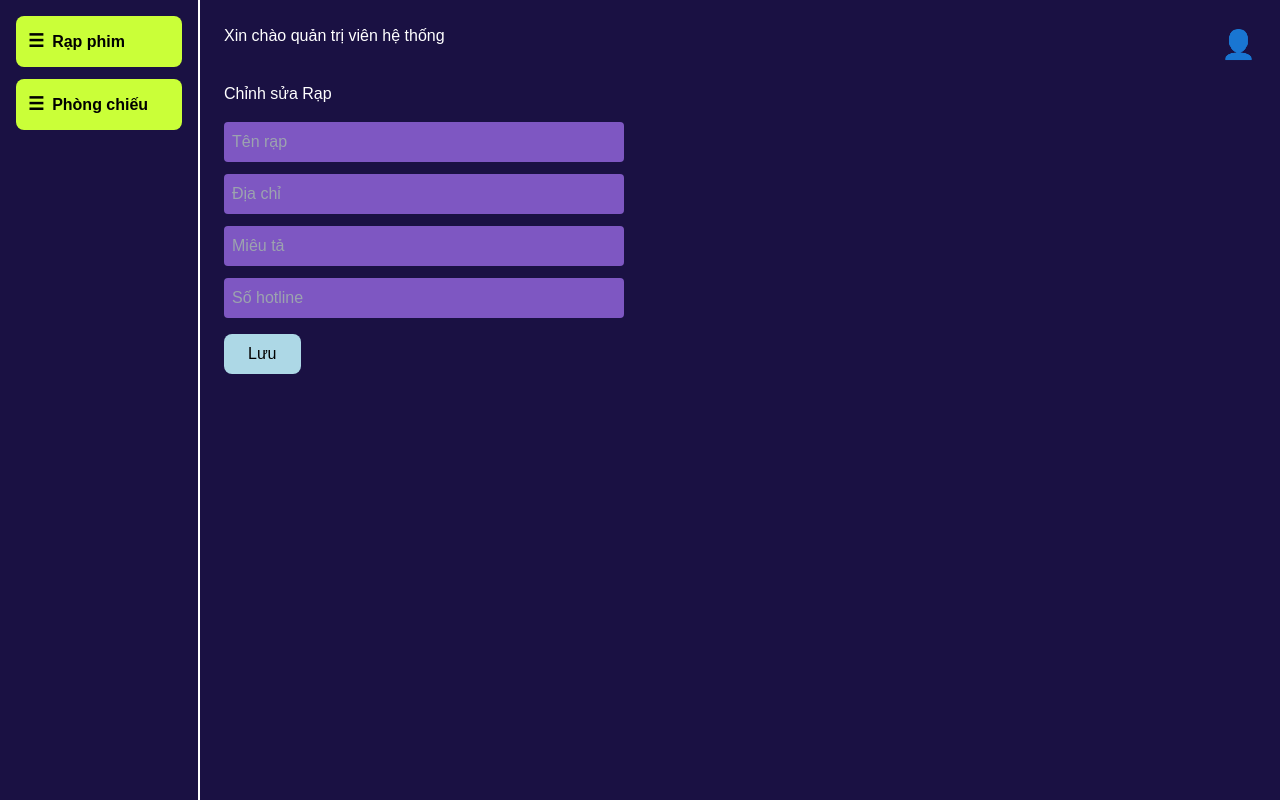
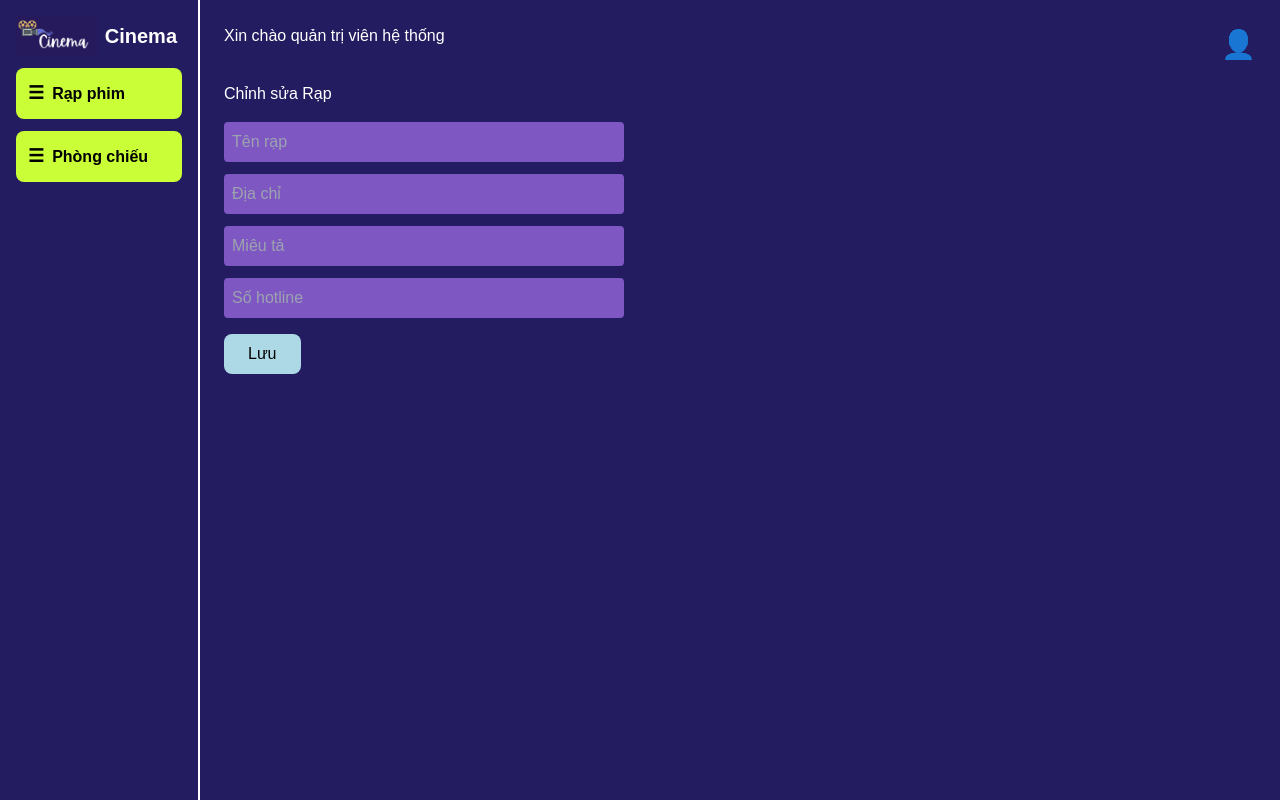
Before and after one commit to duc19092005/CinemaProject, a React (Create React App) app in the folder frontend/: page / in a window 1280 px wide. Built offline with nearby package versions, Linux system fonts and the light colour scheme.

Commit message:
update_lại_trang_cập_nhật_màu_background

```diff
--- a/frontend/src/QLCoSoVatChat/homeQLCSVC.tsx
+++ b/frontend/src/QLCoSoVatChat/homeQLCSVC.tsx
@@ -42,12 +42,16 @@ export default function QuanLy() {
   };
 
   return (
-    <div style={{ display: "flex", height: "100vh", background: "#1a1143", color: "white", fontFamily: "sans-serif" }}>
+    <div style={{ display: "flex", height: "100vh", background: "#231C60", color: "white", fontFamily: "sans-serif" }}>
       {/* Sidebar */}
       <div style={{
-        width: "200px", background: "#1a1143", padding: "16px", display: "flex",
+        width: "200px", background: "#231C60", padding: "16px", display: "flex",
         flexDirection: "column", gap: "12px", borderRight: "2px solid white"
       }}>
+        <div style={{ display: "flex", alignItems: "center" }}>
+          <img src="/images/logo.png" alt="Logo" style={{ height: "40px", marginRight: "8px" }} />
+          <span style={{ fontWeight: "bold", fontSize: "20px" }}>Cinema</span>
+        </div>
         <button
   onClick={() => setActiveTab("rap")}
   style={{
@@ -79,7 +83,7 @@ export default function QuanLy() {
           {showAccountMenu && (
             <div style={{
               position: "absolute", right: 0, top: "36px",
-      background: "#4c65a8", color: "white", borderRadius: "4px",
+              background: "#231C60", color: "white", borderRadius: "4px",
               padding: "8px", minWidth: "100px", textAlign: "center"
           }}>
       <button onClick={() => { setShowLogoutModal(true); setShowAccountMenu(false); }}
```
Lines whose indentation alone changed are shown as unchanged.
